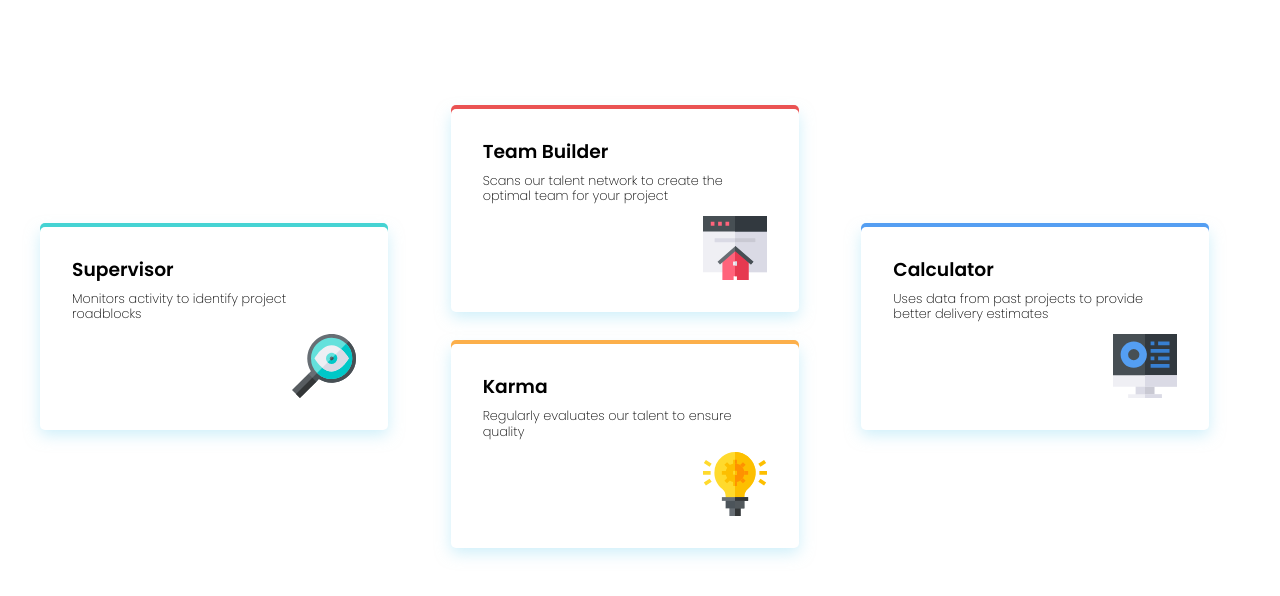
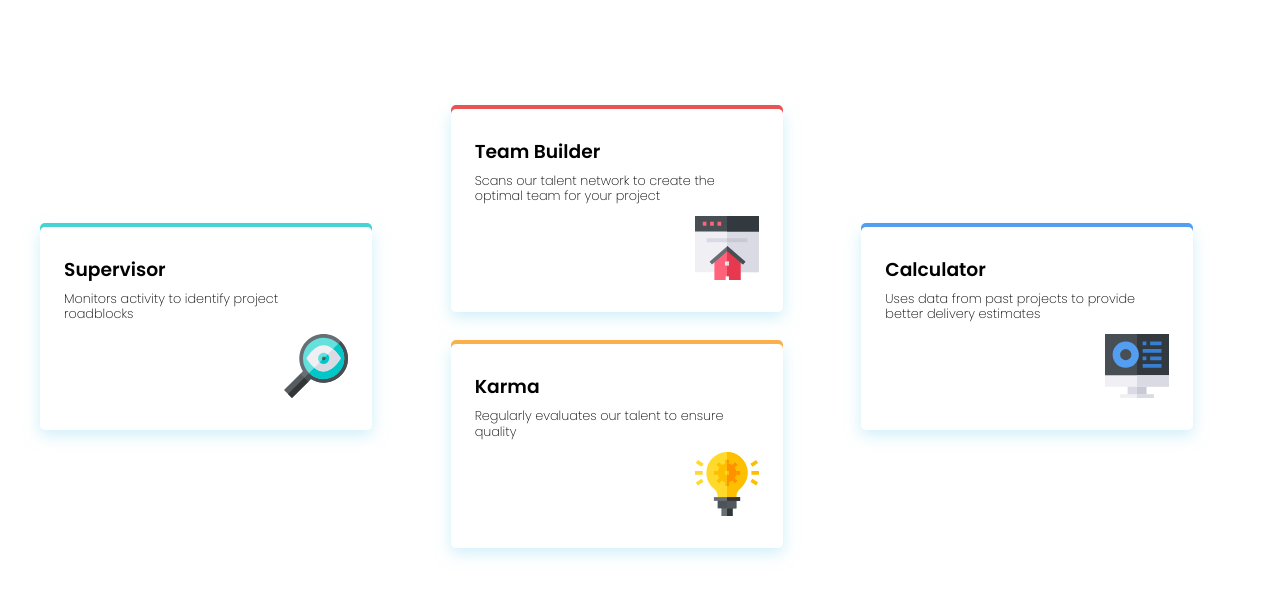
Before and after one commit to EdenWong0/four-card, a plain HTML site: page index.html in a window 1280 px wide. Shown: the part 156-752 px from the top of the page. Drawn offline with Linux system fonts and the light colour scheme.

Commit message:
update padding on cards

```diff
--- a/css/style.css
+++ b/css/style.css
@@ -70,7 +70,7 @@ html {
   align-items: center;
 }
 .card-section .individual-card {
-  padding: 2em;
+  padding: 2em 1.5em;
   border-radius: 5px;
   width: 75%;
   background-color: white;
```
